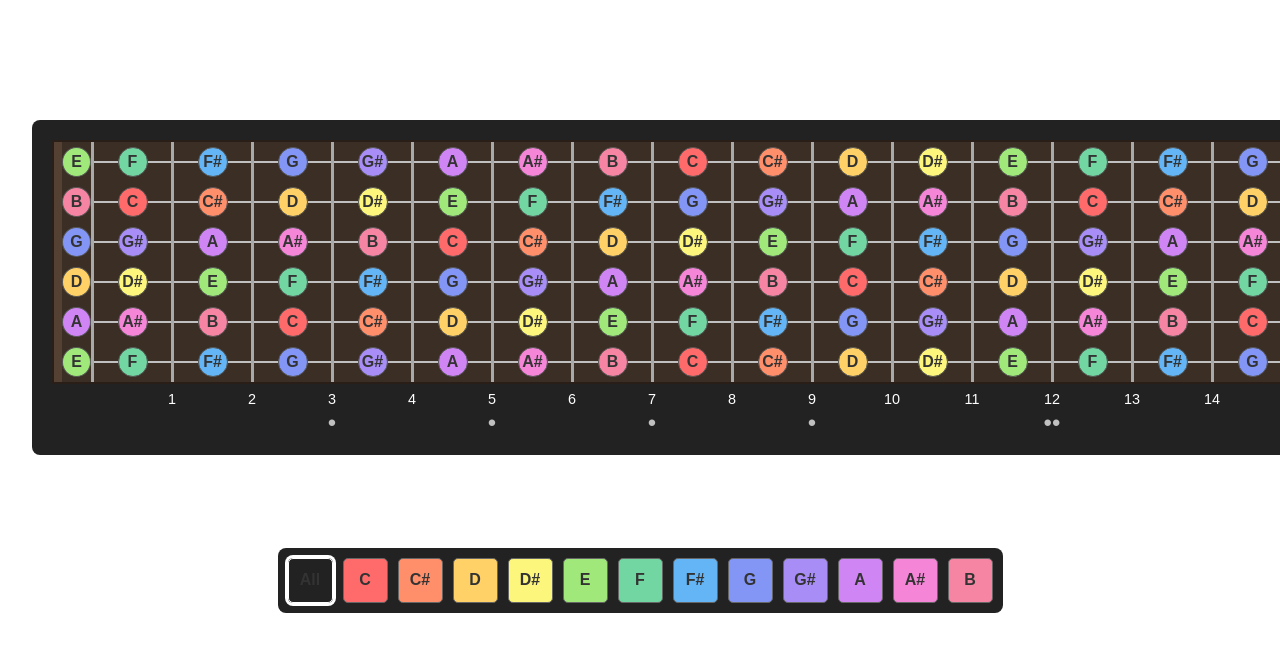
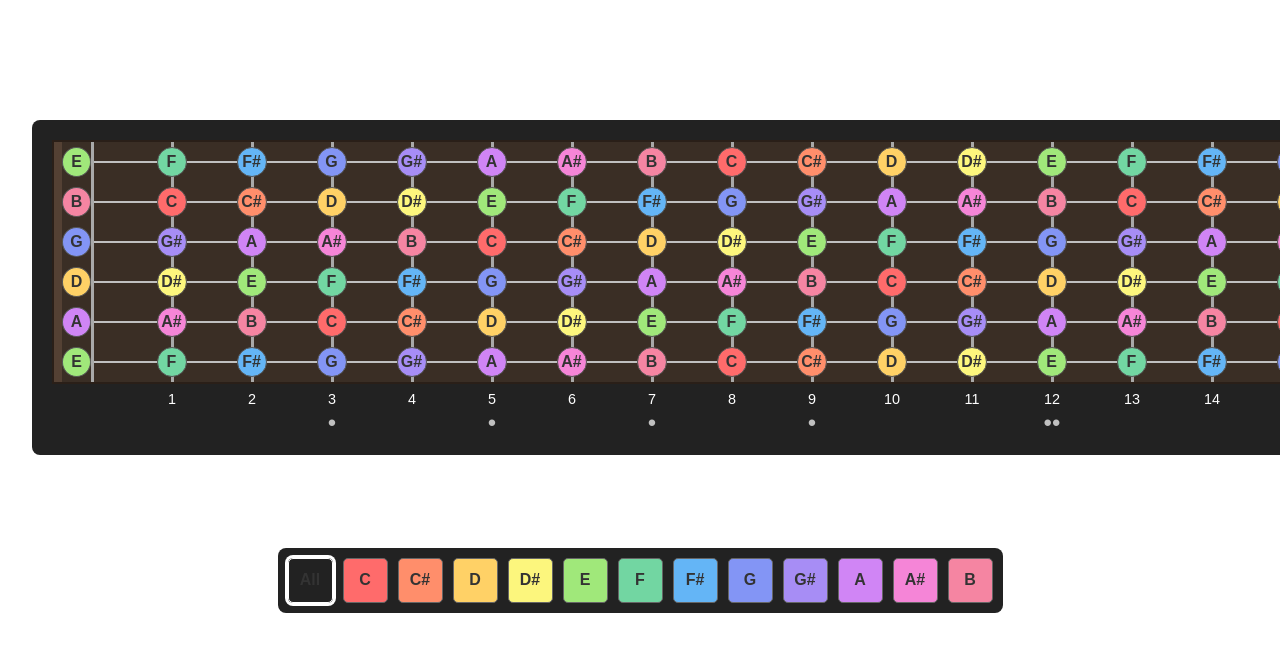
Before and after one commit to adamkow/fretboard, a Next.js app: page / in a window 1280 px wide. Shown: the top 652 px of the page. Built offline with nearby package versions, Linux system fonts and the light colour scheme.

Commit message:
note centering

```diff
--- a/src/components/Fretboard/Fret.js
+++ b/src/components/Fretboard/Fret.js
@@ -9,7 +9,7 @@ const Fret = ({ fretNumber, openStringNote, selectedNote }) => {
   return (
     <div className={styles.fret}>
       <div className={styles.stringLine}></div>
-      <Note name={noteName} selectedNote={selectedNote} />
+      <Note name={noteName} selectedNote={selectedNote} fretNumber={fretNumber} />
     </div>
   );
 };
--- a/src/components/Fretboard/Note.js
+++ b/src/components/Fretboard/Note.js
@@ -2,14 +2,17 @@ import React from 'react';
 import styles from './Fretboard.module.css';
 import { noteColors } from '@/lib/music';
 
-const Note = ({ name, selectedNote }) => {
+const Note = ({ name, selectedNote, fretNumber }) => {
   const isVisible = !selectedNote || selectedNote === name;
   const color = noteColors[name];
 
   return (
     <div
       className={`${styles.note} ${isVisible ? '' : styles.hidden}`}
-      style={{ backgroundColor: color }}
+      style={{
+        backgroundColor: color,
+        transform: fretNumber > 0 ? 'translateX(130%)' : 'none',
+      }}
     >
       {name}
     </div>
```
